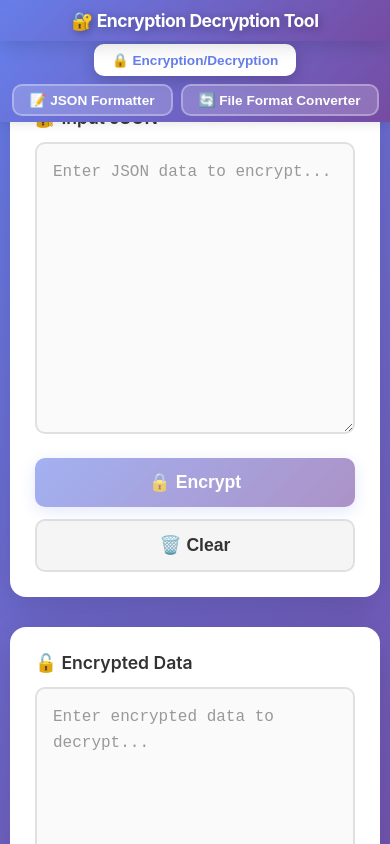
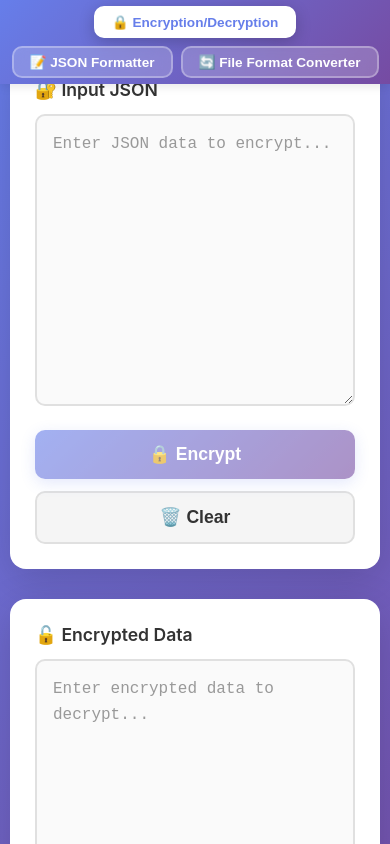
Before and after one commit to YonasTewabe/developer-utility-tools, a React (Create React App) app in the folder client/: page / in a window 390 px wide. Shown: the top 844 px of the page. Built offline with nearby package versions, Linux system fonts and the light colour scheme.

Commit message:
update title to reflect new app behaviours

```diff
--- a/client/public/index.html
+++ b/client/public/index.html
@@ -4,8 +4,8 @@
     <meta charset="utf-8" />
     <meta name="viewport" content="width=device-width, initial-scale=1" />
     <meta name="theme-color" content="#000000" />
-    <meta name="description" content="Encryption application" />
-    <title>Decryptor</title>
+    <meta name="description" content="Developer utilities for encryption, JSON formatting, and file format conversion" />
+    <title>Developer Utility Tool</title>
   </head>
   <body>
     <noscript>You need to enable JavaScript to run this app.</noscript>
--- a/client/src/App.css
+++ b/client/src/App.css
@@ -3,77 +3,36 @@
   min-height: 100vh;
   background: linear-gradient(135deg, #667eea 0%, #764ba2 100%);
   padding: 20px;
-  padding-top: 92px;
+  padding-top: 60px;
 }
 
 @media (max-width: 968px) {
   .App {
-    padding-top: 88px;
+    padding-top: 58px;
   }
 }
 
 @media (max-width: 480px) {
   .App {
     padding: 10px;
-    padding-top: 82px;
-  }
-}
-
-/* Header */
-.App-header {
-  position: fixed;
-  top: 0;
-  left: 0;
-  right: 0;
-  background: linear-gradient(135deg, #667eea 0%, #764ba2 100%);
-  text-align: center;
-  color: white;
-  padding: 10px 20px;
-  z-index: 1000;
-  box-shadow: 0 4px 20px rgba(0, 0, 0, 0.15);
-}
-
-.App-header h1 {
-  margin: 0;
-  font-size: 1.4rem;
-  font-weight: 700;
-  text-shadow: 2px 2px 8px rgba(0, 0, 0, 0.3);
-  letter-spacing: -0.5px;
-}
-
-@media (max-width: 968px) {
-  .App-header h1 {
-    font-size: 1.25rem;
-  }
-}
-
-@media (max-width: 480px) {
-  .App-header h1 {
-    font-size: 1.1rem;
+    padding-top: 54px;
   }
 }
 
 /* Navigation */
 .sub-header {
   position: fixed;
-  top: 42px;
+  top: 0;
   left: 0;
   right: 0;
   background: linear-gradient(135deg, #667eea 0%, #764ba2 100%);
   padding: 8px 20px;
-  z-index: 999;
+  z-index: 1000;
   box-shadow: 0 2px 10px rgba(0, 0, 0, 0.1);
-}
-
-@media (max-width: 968px) {
-  .sub-header {
-    top: 40px;
-  }
 }
 
 @media (max-width: 480px) {
   .sub-header {
-    top: 38px;
     padding: 6px 10px;
   }
 }
--- a/client/src/App.js
+++ b/client/src/App.js
@@ -11,9 +11,6 @@ function App() {
 
   return (
     <div className="App">
-      <header className="App-header">
-        <h1>🔐 Encryption Decryption Tool</h1>
-      </header>
       <nav className="sub-header">
         <div className="tab-navigation">
           <button
```
